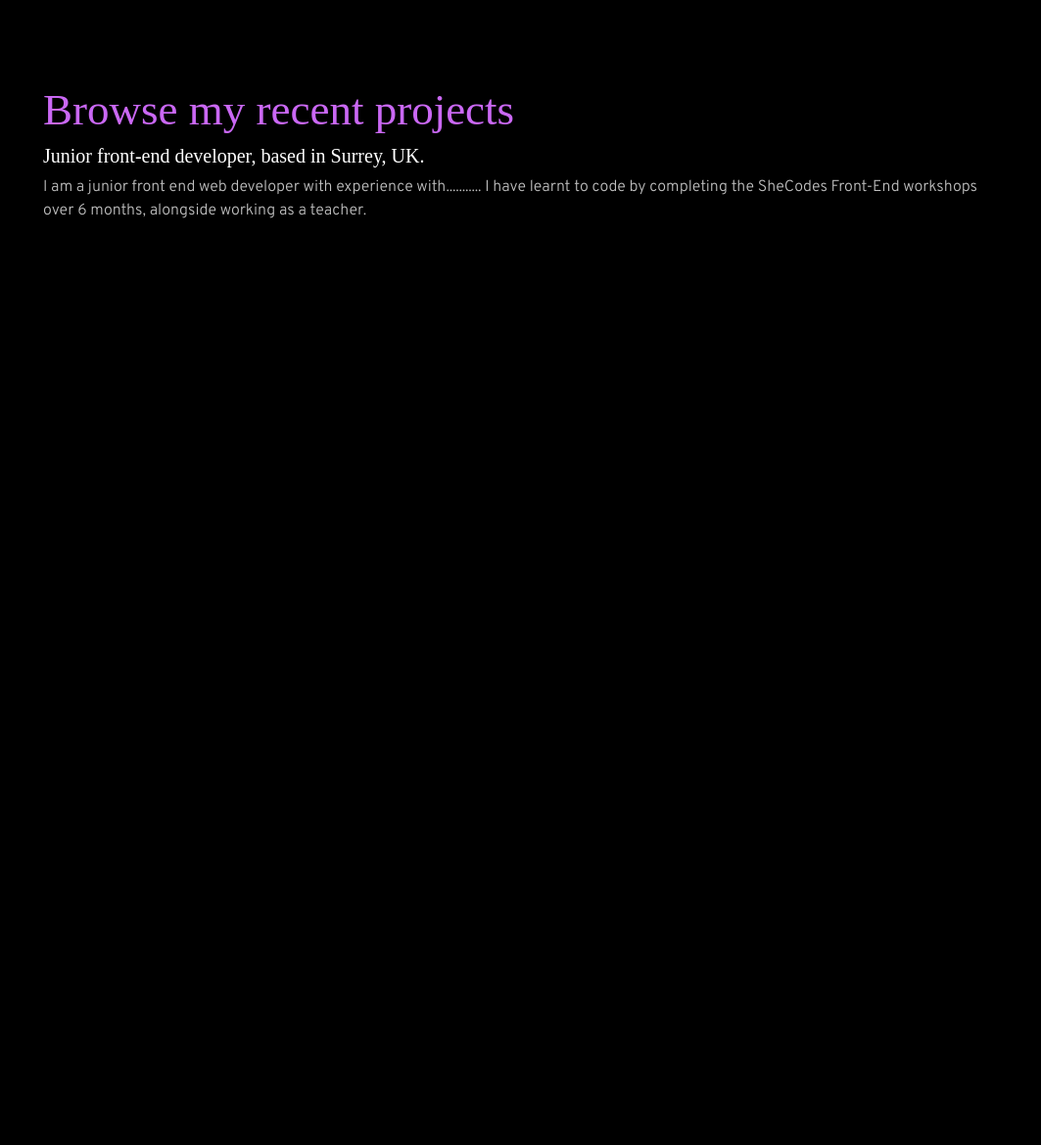
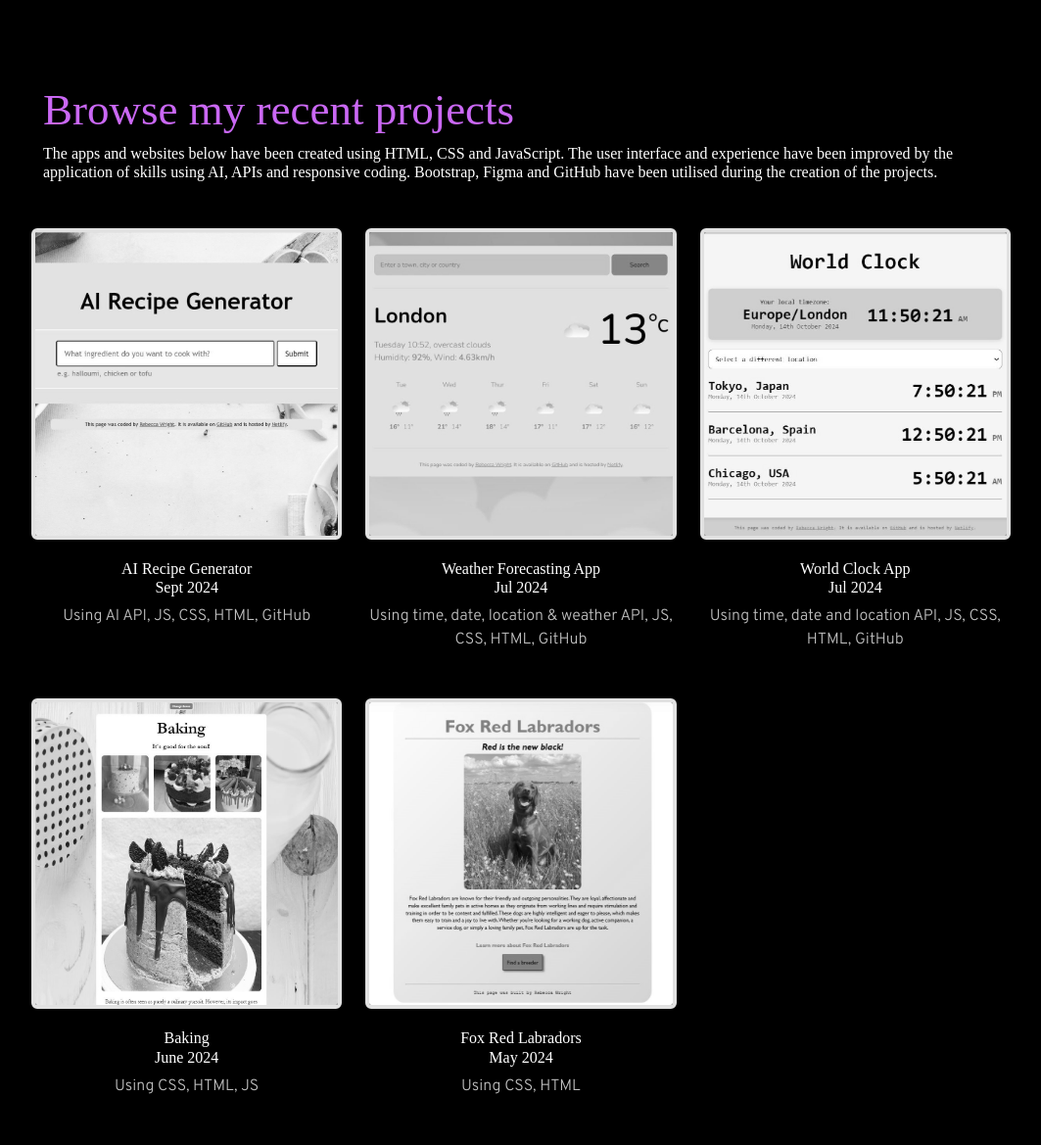
Before and after one commit to wrightrebecca/Rebecca-Wright-Portfolio, a plain HTML site: page work.html in a window 1280 px wide. Shown: the whole page at 98% size, without its empty margins (108-1171 px from the left). Before the commit the page ends 800 px from the top, so only its background shows below. Drawn offline with nearby package versions, Linux system fonts and the light colour scheme; a web font is replaced by a local one.

Commit message:
Portfolio page completed

```diff
--- a/style/style.css
+++ b/style/style.css
@@ -44,10 +44,18 @@ h2 {
   font-weight: 400;
   font-size: 45px;
 }
-
+.header-content h2 {
+  padding-bottom: 40px;
+  font-size: 16px;
+}
 .container {
   max-width: 1000px;
 }
+.portfolio-container {
+  max-width: 1000px;
+  margin: 0 auto;
+}
+
 p {
   font-family: var(--paragraph-font);
   font-weight: 300;
@@ -55,6 +63,16 @@ p {
   font-size: 16px;
   line-height: 1.5;
   opacity: 75%;
+}
+
+.portfolio-container h2 {
+  padding-top: 20px;
+  font-size: 16px;
+  text-align: center;
+}
+
+.portfolio-container p {
+  text-align: center;
 }
 .external-links {
   font-family: var(--paragraph-font);
@@ -116,4 +134,7 @@ img:hover {
     margin-top: 35px;
     padding: 30px;
   }
+  .portfolio-container {
+    padding: 0px 60px 10px 60px;
+  }
 }
--- a/work.html
+++ b/work.html
@@ -27,12 +27,80 @@
   <body>
     <div class="header-content container">
       <h1>Browse my recent projects</h1>
-      <h2>Junior front-end developer, based in Surrey, UK.</h2>
-      <p>
-        I am a junior front end web developer with experience with........... I
-        have learnt to code by completing the SheCodes Front-End workshops over
-        6 months, alongside working as a teacher.
-      </p>
+      <h2>
+        The apps and websites below have been created using HTML, CSS and
+        JavaScript. The user interface and experience have been improved by the
+        application of skills using AI, APIs and responsive coding. Bootstrap,
+        Figma and GitHub have been utilised during the creation of the projects.
+      </h2>
+    </div>
+    <div class="portfolio-container">
+      <div class="row">
+        <div class="col-md-4">
+          <a href="https://ai-recipe-maker.netlify.app/" target="_blank"
+            ><img
+              src="images/recipes-2.jpg"
+              class="img-fluid rounded border border-4"
+              alt="recipe generator app"
+          /></a>
+          <h2>AI Recipe Generator<br />Sept 2024</h2>
+          <p class="mb-5">Using AI API, JS, CSS, HTML, GitHub</p>
+        </div>
+        <div class="col-md-4">
+          <a
+            href="https://world-weather-forecaster.netlify.app/"
+            target="_blank"
+            ><img
+              src="images/weather-2.jpg"
+              class="img-fluid rounded border border-4"
+              alt="weather forecasting app"
+          /></a>
+          <h2>Weather Forecasting App<br />Jul 2024</h2>
+          <p class="mb-5">
+            Using time, date, location & weather API, JS, CSS, HTML, GitHub
+          </p>
+        </div>
+        <div class="col-md-4">
+          <a href="https://your-worldwide-clock.netlify.app/" target="_blank"
+            ><img
+              src="images/clock-2.jpg"
+              class="img-fluid rounded border border-4"
+              alt="world clock app"
+          /></a>
+          <h2>World Clock App<br />Jul 2024</h2>
+          <p class="mb-5">
+            Using time, date and location API, JS, CSS, HTML, GitHub
+          </p>
+        </div>
+      </div>
+      <div class="row">
+        <div class="col-md-4">
+          <a
+            href="https://www.shecodes.io/cohorts/1899/projects/2256425?_gl=1*1cagt0w*_gcl_au*MTI5OTQ5NTUyNy4xNzI1MTg1MDEz"
+            target="_blank"
+            ><img
+              src="images/Baking.JPG"
+              class="img-fluid rounded border border-4"
+              alt="baking website"
+            />
+          </a>
+          <h2>Baking<br />June 2024</h2>
+          <p class="mb-5">Using CSS, HTML, JS</p>
+        </div>
+        <div class="col-md-4">
+          <a
+            href="https://www.shecodes.io/cohorts/1854/projects/2234534?_gl=1*1r8aown*_gcl_au*MTI5OTQ5NTUyNy4xNzI1MTg1MDEz"
+            target="_blank"
+            ><img
+              src="images/FRL.JPG"
+              class="img-fluid rounded border border-4"
+              alt="fox red labrador website"
+            />
+          </a>
+          <h2>Fox Red Labradors<br />May 2024</h2>
+          <p class="mb-5">Using CSS, HTML</p>
+        </div>
+      </div>
     </div>
 
     <script
```
Also changed, not shown: about.html (+3 -1 lines), index.html (+0 -2 lines), images/Baking.JPG (added), images/FRL.JPG (added), images/clock-2.jpg (added), images/recipes-2.jpg (added), images/weather-2.jpg (added).
